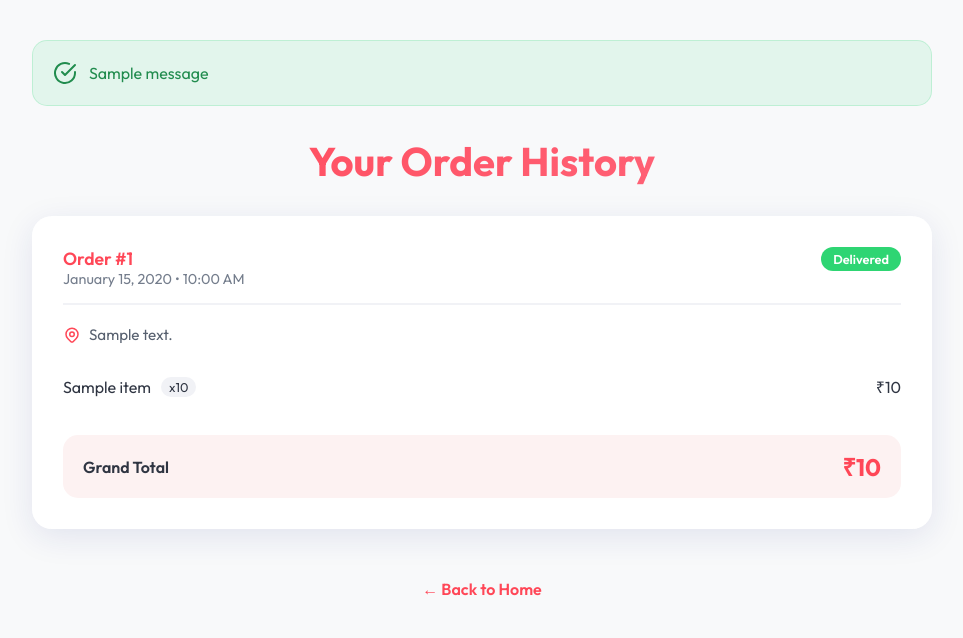
After one commit to mustansir-mota-ghar-wala/Food_Delivery_Project, a Django app: page /order/ in a window 1280 px wide. The commit adds this page. Shown: the top 638 px of the page, without its empty margins (158-1121 px from the left). Run offline with Django 5.2, Linux system fonts and the light colour scheme; a user stored in the database is signed in; tables that the repository leaves empty hold one stand-in row (values such as "Sample post"); one stand-in notice (Sample message) is shown.

Commit message:
finalized Food_Dash

```diff
--- /dev/null
+++ b/food_delivery_project/food_delivery_app/context_processors.py
@@ -0,0 +1,8 @@
+from .models import Cart
+
+def cart_count(request):
+    if request.user.is_authenticated:
+        count = Cart.objects.filter(user=request.user).count()
+    else:
+        count = 0
+    return {'cart_count': count}
--- a/food_delivery_project/food_delivery_app/models.py
+++ b/food_delivery_project/food_delivery_app/models.py
@@ -18,7 +18,7 @@ class Restaurant(models.Model):
 
 class Food_Items(models.Model):
     restaurant = models.ForeignKey(Restaurant,on_delete=models.CASCADE,related_name='restaurant')
-    food_name = models.CharField()
+    food_name = models.CharField(max_length=100)
     food_description = models.TextField()
     food_image = models.ImageField(upload_to='food_image')
     food_price = models.IntegerField()
--- /dev/null
+++ b/food_delivery_project/food_delivery_app/templates/order.html
@@ -0,0 +1,257 @@
+<!DOCTYPE html>
+<html lang="en">
+
+<head>
+    <meta charset="UTF-8">
+    <meta name="viewport" content="width=device-width, initial-scale=1.0">
+    <title>Order History | FoodieExpress</title>
+    <link href="https://fonts.googleapis.com/css2?family=Outfit:wght@300;400;600;700&display=swap" rel="stylesheet">
+    <style>
+        :root {
+            --primary: #ff4757;
+            --secondary: #2f3542;
+            --background: #f8f9fa;
+            --glass: rgba(255, 255, 255, 0.9);
+            --shadow: 0 8px 32px 0 rgba(31, 38, 135, 0.1);
+        }
+
+        body {
+            font-family: 'Outfit', sans-serif;
+            background-color: var(--background);
+            color: var(--secondary);
+            margin: 0;
+            padding: 40px 20px;
+            display: flex;
+            flex-direction: column;
+            align-items: center;
+        }
+
+        .container {
+            max-width: 900px;
+            width: 100%;
+        }
+
+        h1 {
+            font-weight: 700;
+            font-size: 2.5rem;
+            margin-bottom: 30px;
+            text-align: center;
+            background: linear-gradient(135deg, var(--primary), #ff6b81);
+            -webkit-background-clip: text;
+            -webkit-text-fill-color: transparent;
+        }
+
+        .order-card {
+            background: var(--glass);
+            backdrop-filter: blur(8px);
+            border: 1px solid rgba(255, 255, 255, 0.18);
+            border-radius: 20px;
+            padding: 30px;
+            margin-bottom: 30px;
+            box-shadow: var(--shadow);
+            transition: transform 0.3s ease;
+        }
+
+        .order-card:hover {
+            transform: translateY(-5px);
+        }
+
+        .order-header {
+            display: flex;
+            justify-content: space-between;
+            align-items: flex-start;
+            border-bottom: 2px solid #f1f2f6;
+            padding-bottom: 15px;
+            margin-bottom: 20px;
+        }
+
+        .order-id {
+            font-weight: 600;
+            color: var(--primary);
+            font-size: 1.1rem;
+        }
+
+        .order-date {
+            color: #747d8c;
+            font-size: 0.9rem;
+        }
+
+        .address-box {
+            font-size: 0.95rem;
+            color: #57606f;
+            margin-bottom: 20px;
+            display: flex;
+            align-items: center;
+        }
+
+        .address-box svg {
+            margin-right: 8px;
+            color: var(--primary);
+        }
+
+        .item-list {
+            list-style: none;
+            padding: 0;
+            margin: 0;
+        }
+
+        .item-row {
+            display: flex;
+            justify-content: space-between;
+            padding: 12px 0;
+            border-bottom: 1px dashed #ced4da;
+        }
+
+        .item-row:last-child {
+            border-bottom: none;
+        }
+
+        .item-info {
+            display: flex;
+            align-items: center;
+        }
+
+        .item-name {
+            font-weight: 500;
+        }
+
+        .item-qty {
+            margin-left: 10px;
+            background: #f1f2f6;
+            padding: 2px 8px;
+            border-radius: 12px;
+            font-size: 0.8rem;
+            color: #2f3542;
+        }
+
+        .order-footer {
+            margin-top: 25px;
+            display: flex;
+            justify-content: space-between;
+            align-items: center;
+            background: #fdf2f2;
+            padding: 15px 20px;
+            border-radius: 15px;
+        }
+
+        .total-label {
+            font-weight: 600;
+            color: #2f3542;
+        }
+
+        .total-price {
+            font-size: 1.5rem;
+            font-weight: 700;
+            color: var(--primary);
+        }
+
+        .empty-state {
+            text-align: center;
+            padding: 100px 20px;
+        }
+
+        .empty-state h2 {
+            color: #a4b0be;
+        }
+
+        .back-btn {
+            display: inline-block;
+            margin-top: 20px;
+            color: var(--primary);
+            text-decoration: none;
+            font-weight: 600;
+            transition: 0.2s;
+        }
+
+        .back-btn:hover {
+            letter-spacing: 1px;
+        }
+
+        .alert-success {
+            background: rgba(46, 213, 115, 0.1);
+            border: 1px solid rgba(46, 213, 115, 0.2);
+            color: #218c4e;
+            padding: 20px;
+            border-radius: 15px;
+            margin-bottom: 30px;
+            display: flex;
+            align-items: center;
+            font-weight: 500;
+            animation: slideDown 0.5s ease-out;
+        }
+
+        @keyframes slideDown {
+            from { transform: translateY(-20px); opacity: 0; }
+            to { transform: translateY(0); opacity: 1; }
+        }
+    </style>
+</head>
+
+<body>
+    <div class="container">
+        {% if messages %}
+            {% for message in messages %}
+                <div class="alert-success">
+                    <svg width="24" height="24" viewBox="0 0 24 24" fill="none" stroke="currentColor" stroke-width="2" stroke-linecap="round" stroke-linejoin="round" style="margin-right: 12px;">
+                        <path d="M22 11.08V12a10 10 0 1 1-5.93-9.14"></path>
+                        <polyline points="22 4 12 14.01 9 11.01"></polyline>
+                    </svg>
+                    {{ message }}
+                </div>
+            {% endfor %}
+        {% endif %}
+
+        <h1>Your Order History</h1>
+
+        {% for order in orders %}
+        <div class="order-card">
+            <div class="order-header">
+                <div>
+                    <span class="order-id">Order #{{ order.id }}</span>
+                    <div class="order-date">{{ order.created_at|date:"F d, Y • h:i A" }}</div>
+                </div>
+                <div style="background: #2ed573; color: white; padding: 4px 12px; border-radius: 20px; font-size: 0.8rem; font-weight: 600;">
+                    Delivered
+                </div>
+            </div>
+
+            <div class="address-box">
+                <svg width="18" height="18" fill="none" stroke="currentColor" viewBox="0 0 24 24">
+                    <path stroke-linecap="round" stroke-linejoin="round" stroke-width="2" d="M17.657 16.657L13.414 20.9a1.998 1.998 0 01-2.827 0l-4.244-4.243a8 8 0 1111.314 0z"></path>
+                    <path stroke-linecap="round" stroke-linejoin="round" stroke-width="2" d="M15 11a3 3 0 11-6 0 3 3 0 016 0z"></path>
+                </svg>
+                {{ order.address }}
+            </div>
+
+            <ul class="item-list">
+                {% for item in order.orderitem_set.all %}
+                <li class="item-row">
+                    <div class="item-info">
+                        <span class="item-name">{{ item.food_item.food_name }}</span>
+                        <span class="item-qty">x{{ item.quantity }}</span>
+                    </div>
+                    <span class="item-price">₹{{ item.food_item.food_price }}</span>
+                </li>
+                {% endfor %}
+            </ul>
+
+            <div class="order-footer">
+                <span class="total-label">Grand Total</span>
+                <span class="total-price">₹{{ order.total_bill }}</span>
+            </div>
+        </div>
+        {% empty %}
+        <div class="empty-state">
+            <h2>No orders yet</h2>
+            <p>Hungry? Place your first order today!</p>
+            <a href="/" class="back-btn">Browse Restaurants &rarr;</a>
+        </div>
+        {% endfor %}
+
+        <div style="text-align: center; margin-top: 20px;">
+            <a href="/" class="back-btn">&larr; Back to Home</a>
+        </div>
+    </div>
+</body>
+
+</html>
--- a/food_delivery_project/food_delivery_app/views.py
+++ b/food_delivery_project/food_delivery_app/views.py
@@ -179,4 +179,11 @@ def place_order(request):
                 quantity = item.food_item_quantity
             )
         user_cart.delete()
-        return redirect('/')
+        messages.success(request, '🎉 Order Placed Successfully! Your delicious meal is on its way.')
+        return redirect('order')
+
+@login_required(login_url='login')
+def order(request):
+    orders = Order.objects.filter(user=request.user).order_by('-created_at')
+    context = {'orders': orders}
+    return render(request, 'order.html', context)
--- a/food_delivery_project/food_delivery_project/settings.py
+++ b/food_delivery_project/food_delivery_project/settings.py
@@ -73,6 +73,7 @@ TEMPLATES = [
                 'django.template.context_processors.request',
                 'django.contrib.auth.context_processors.auth',
                 'django.contrib.messages.context_processors.messages',
+                'food_delivery_app.context_processors.cart_count',
             ],
         },
     },
--- a/food_delivery_project/food_delivery_project/urls.py
+++ b/food_delivery_project/food_delivery_project/urls.py
@@ -17,7 +17,7 @@ Including another URLconf
 from unicodedata import name
 from django.contrib import admin
 from django.urls import path
-from food_delivery_app.views import Register,Login,Home,Logout,Food_items,cart,add_to_cart,remove_cart_item,decrease_quantity,increase_quantity,checkout,place_order
+from food_delivery_app.views import Register,Login,Home,Logout,Food_items,cart,add_to_cart,remove_cart_item,decrease_quantity,increase_quantity,checkout,place_order,order
 from django.conf import settings
 from django.conf.urls.static import static
 from django.contrib.staticfiles.urls import staticfiles_urlpatterns
@@ -40,6 +40,7 @@ urlpatterns = [
     path('increase/quantity/<int:id>',increase_quantity,name='increase_quantity'),
     path('checkout/', checkout, name='checkout'),
     path('place-order/', place_order, name='place_order'),
+    path('order/',order,name='order')
 
 
 ]
```
Also changed, not shown: food_delivery_project/food_delivery_app/templates/base.html (+16 -3 lines).
